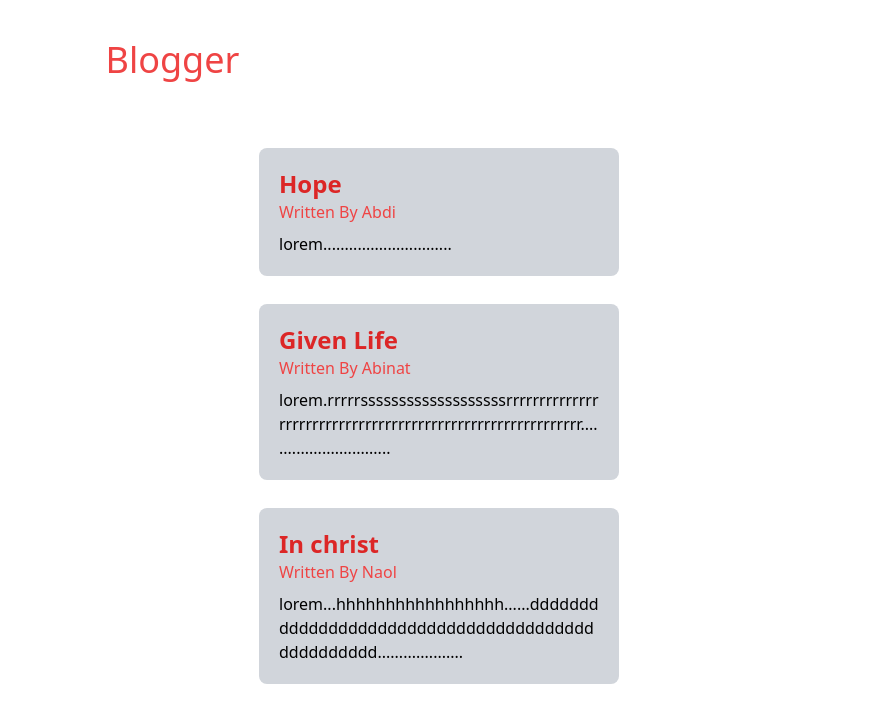
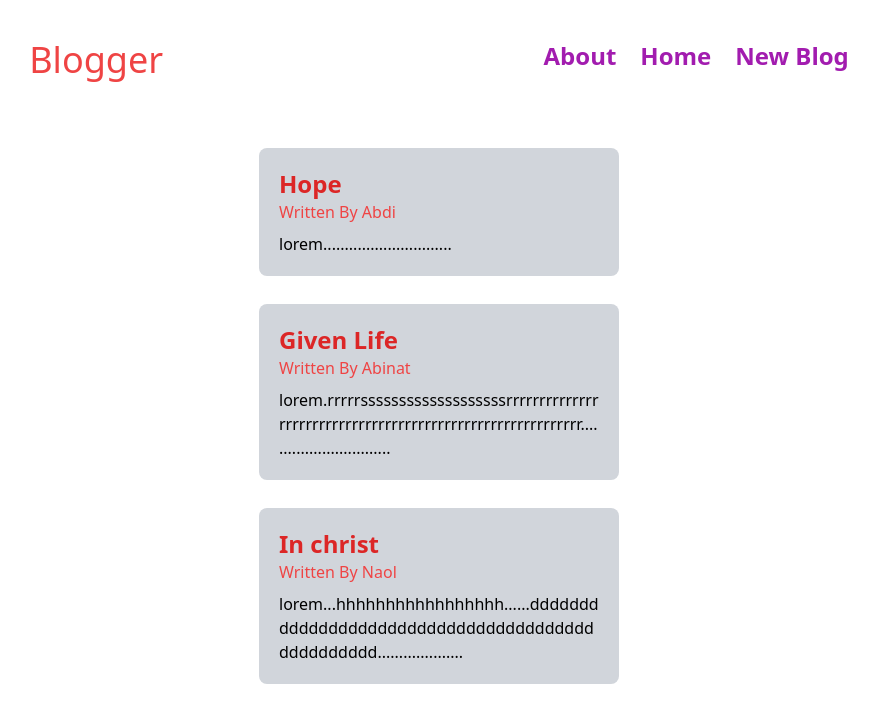
Before and after one commit to Lul-Abdifan/Blog, a React (Create React App) app in the folder blog/blog/: page / in a window 1280 px wide. Shown: the top 722 px of the page, without its empty margins (201-1079 px from the left). Built offline with nearby package versions, Linux system fonts and the light colour scheme.

Commit message:
Add functionality to the blog

```diff
--- a/blog/blog/src/Navbar.js
+++ b/blog/blog/src/Navbar.js
@@ -3,11 +3,11 @@ const Navbar = () => {
         <nav class="flex justify-center justify-around p-10">
             <h1 class="text-4xl text-4xl hover:animate-bounce transition duration-700 text-red-500">Blogger</h1>
             <div class="text-2xl text-fuchsia-700 font-semibold">
-              {/* <ul class="flex gap-6 ">
+              <ul class="flex gap-6 ">
                 <li>About</li>
                 <li>Home</li>
                 <li>New Blog</li>
-              </ul> */}
+              </ul>
 
 
             </div>
```
